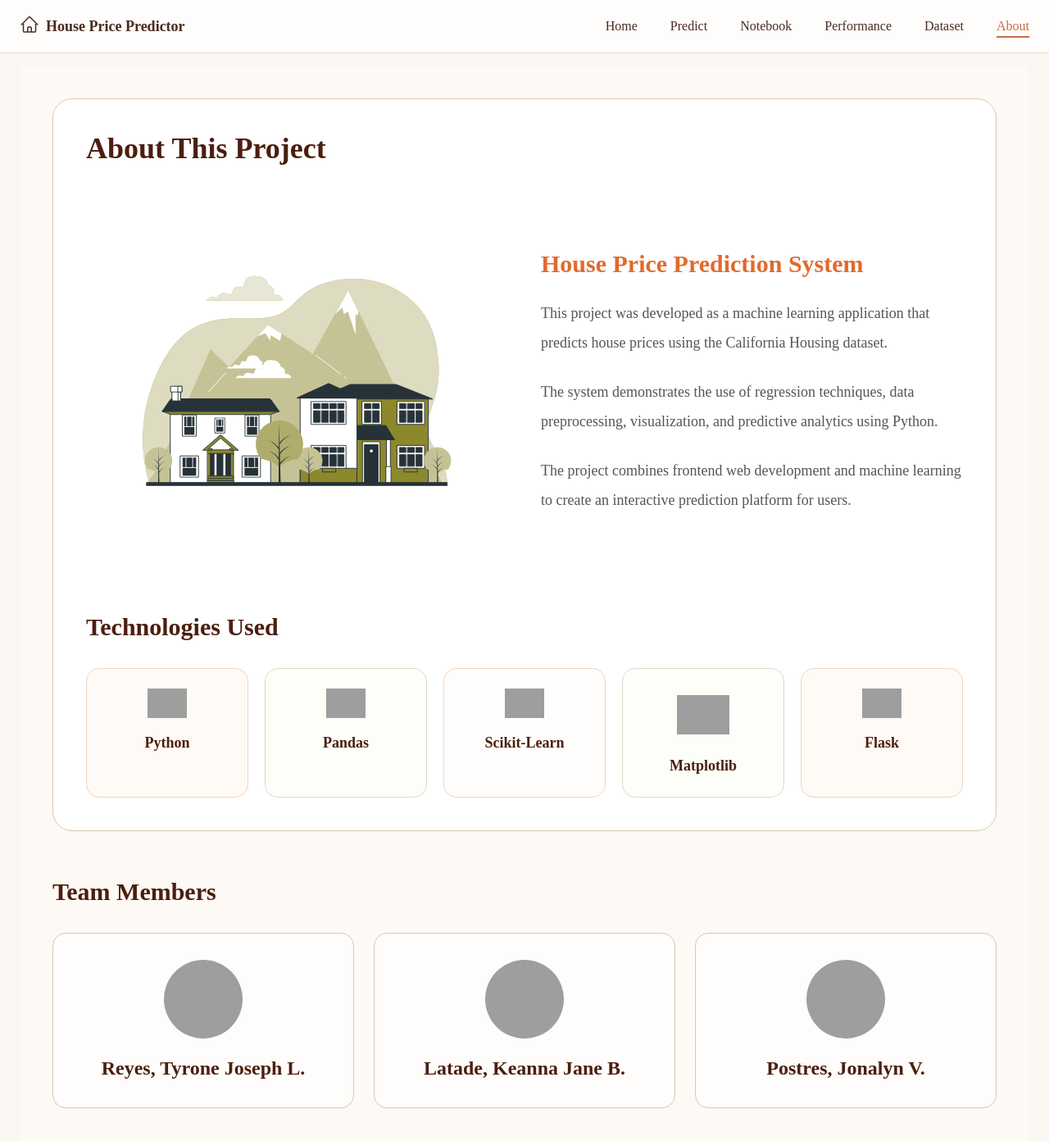
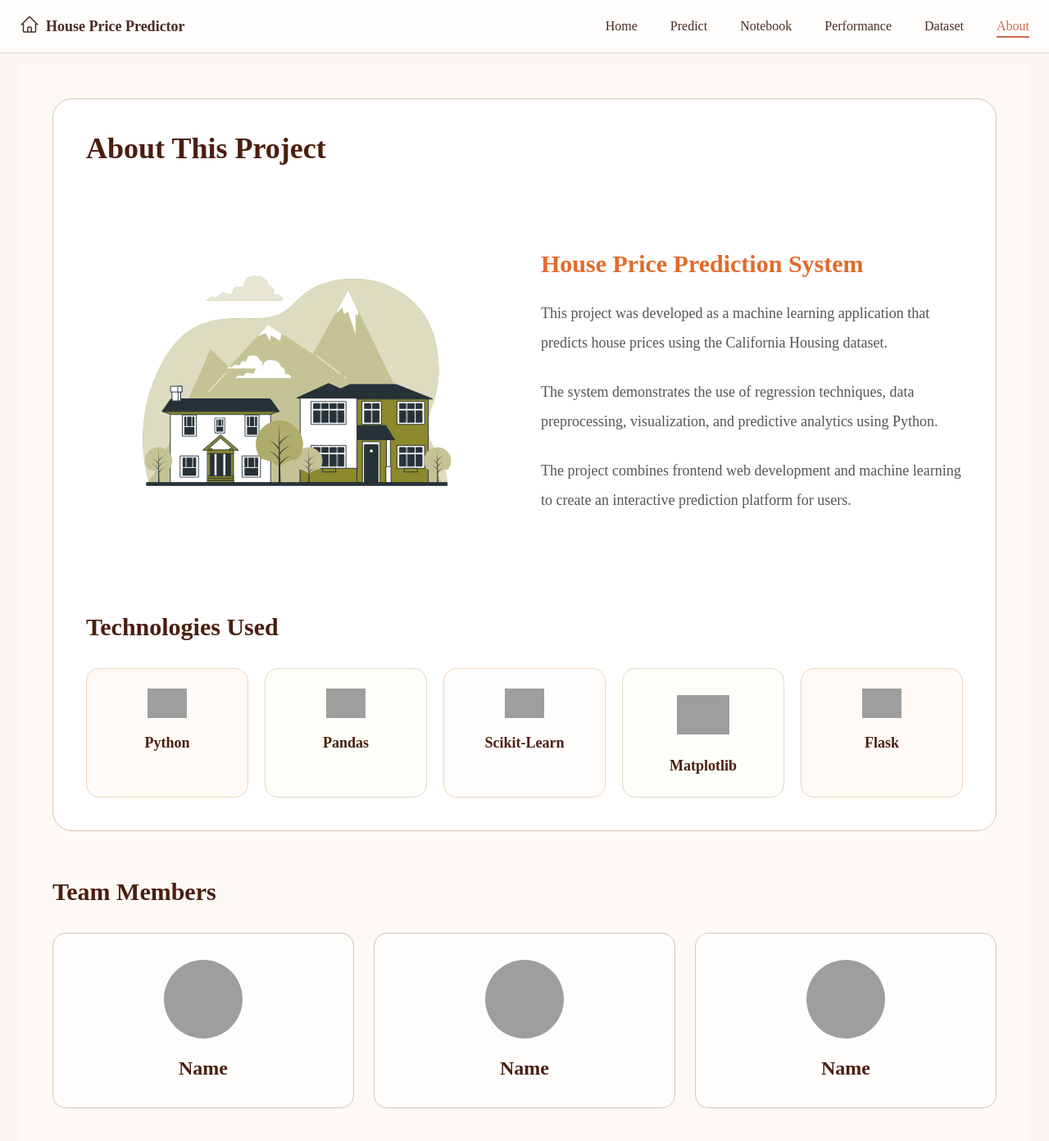
Before and after one commit to tyr1-lr/House-Price-Predictor, a Flask app: page /about in a window 1280 px wide. Shown: the whole page at 82% size. Run offline with Flask 3, Linux system fonts and the light colour scheme; parts of the project's set-up code (start-up, migrations or seed data) failed here and were passed over; some libraries are stand-ins or nearby versions; grey boxes are pictures that could not be loaded.

Commit message:
Update about.html

```diff
--- a/website/templates/about.html
+++ b/website/templates/about.html
@@ -114,7 +114,7 @@
           />
 
           <h3 class="text-2xl font-semibold text-[#4b1e0f]">
-            Reyes, Tyrone Joseph L.
+            Name
           </h3>
 
 
@@ -130,7 +130,7 @@
           />
 
           <h3 class="text-2xl font-semibold text-[#4b1e0f]">
-            Latade, Keanna Jane B.
+            Name
           </h3>
 
 
@@ -147,7 +147,7 @@
           />
 
           <h3 class="text-2xl font-semibold text-[#4b1e0f]">
-            Postres, Jonalyn V.
+            Name
           </h3>
 
         </div>
```
